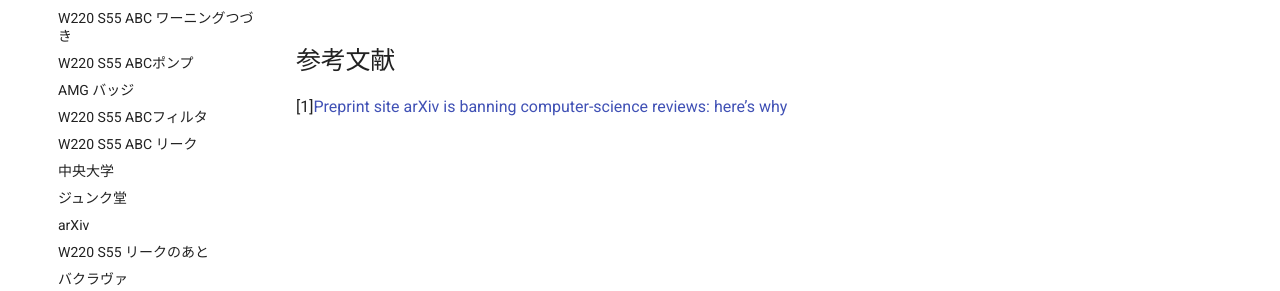
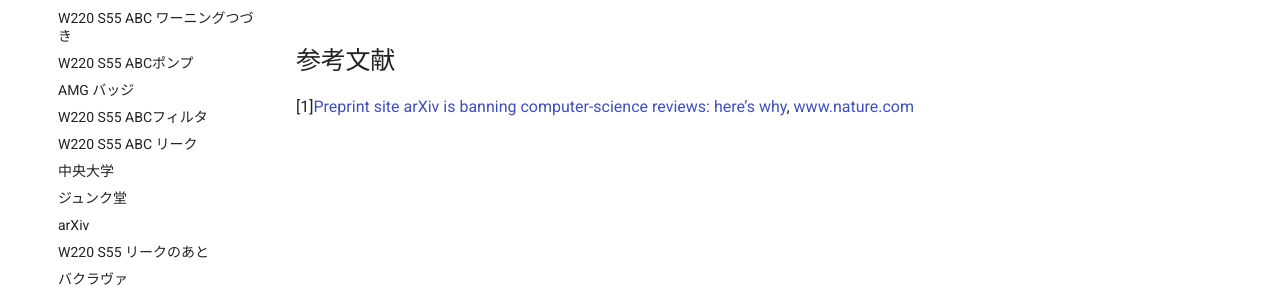
Before and after one commit to kenic/kenic.github.io, an MkDocs documentation site: the page built from docs/2026/0302arxiv-declined.md, in a window 1280 px wide. Shown: the part 497-788 px from the top of the page. Built offline with MkDocs 1.6.1 and Material for MkDocs 9.7.7, drawn with Linux system fonts in a browser that asks for light colours.

Commit message:
minor fix

```diff
--- a/docs/2026/0302arxiv-declined.md
+++ b/docs/2026/0302arxiv-declined.md
@@ -11,4 +11,4 @@ arXivに初めて論文を投げたんですが([arXiv](https://kenic.github.io/
 しかたない、arXiv は読む専にして、[Zenodo](https://zenodo.org)に投げるか... ^^;
 
 ## 参考文献
-[1][Preprint site arXiv is banning computer-science reviews: here’s why](https://www.nature.com/articles/d41586-025-03664-7)
+[1][Preprint site arXiv is banning computer-science reviews: here’s why](https://www.nature.com/articles/d41586-025-03664-7), [www.nature.com](https://www.nature.com)
```
